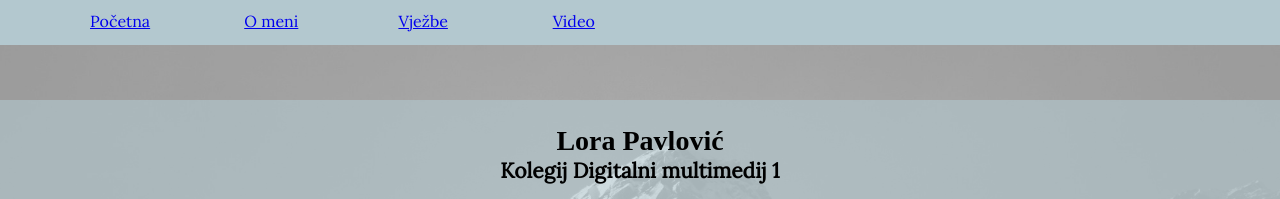
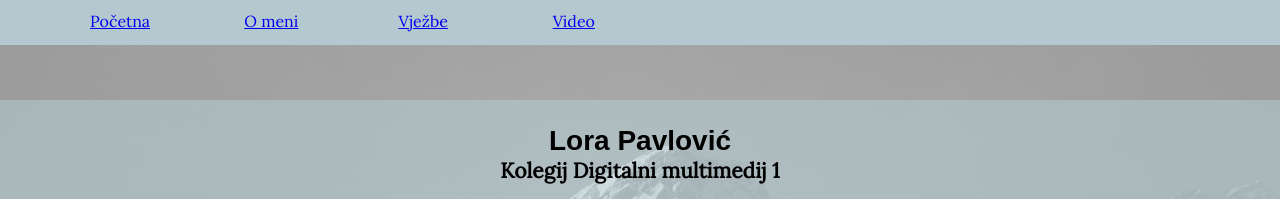
Before and after one commit to LoraPavlovic/LoraPavlovic_projektni3, a plain HTML site: page index.html in a window 1280 px wide. Shown: the top 199 px of the page. Drawn offline with Linux system fonts and the light colour scheme.

Commit message:
Update stil.css

```diff
--- a/stil.css
+++ b/stil.css
@@ -62,7 +62,7 @@ li
     font-size: 14px;
 }
 .home h1{
-    font-family: "LoraPavlovic";
+    font-family: "LoraPavlovic", sans-serif;
 }
 .blok_home{
     background-color: rgba(179, 200, 207, 0.6);
```
